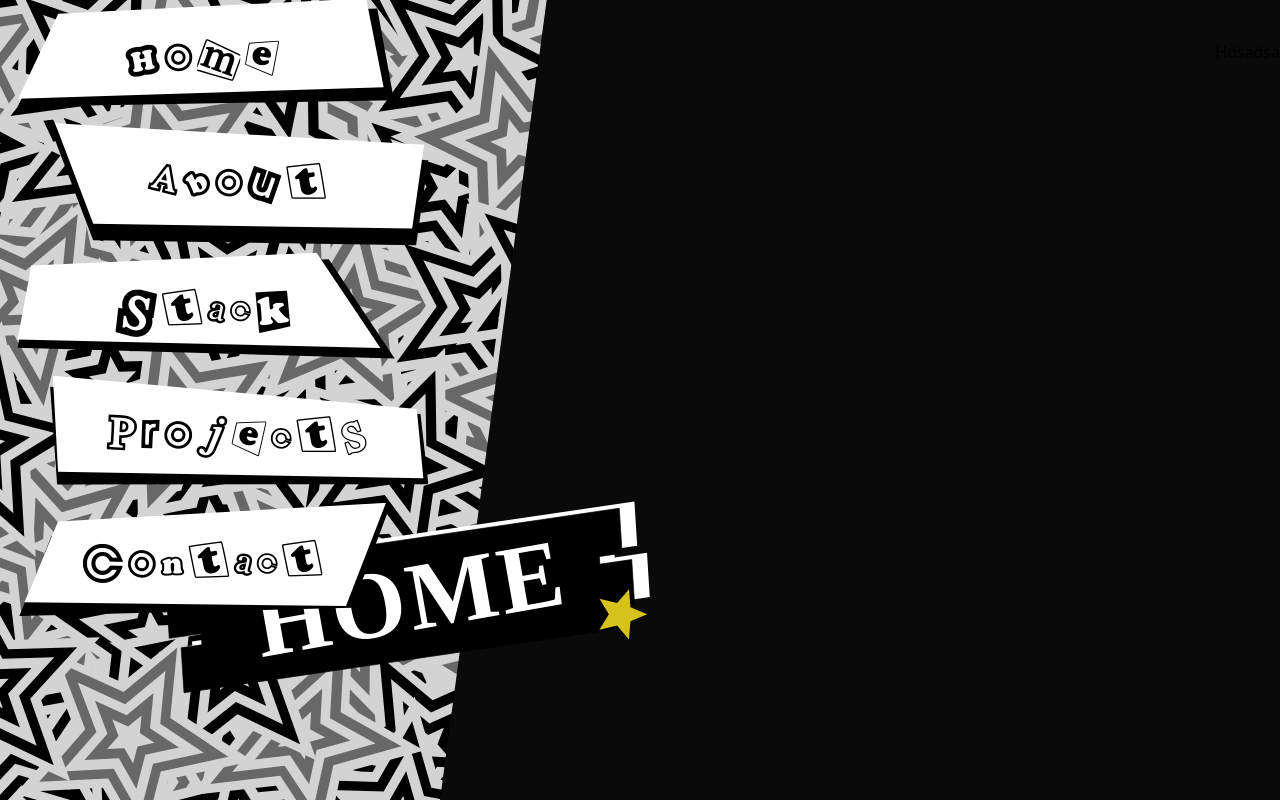
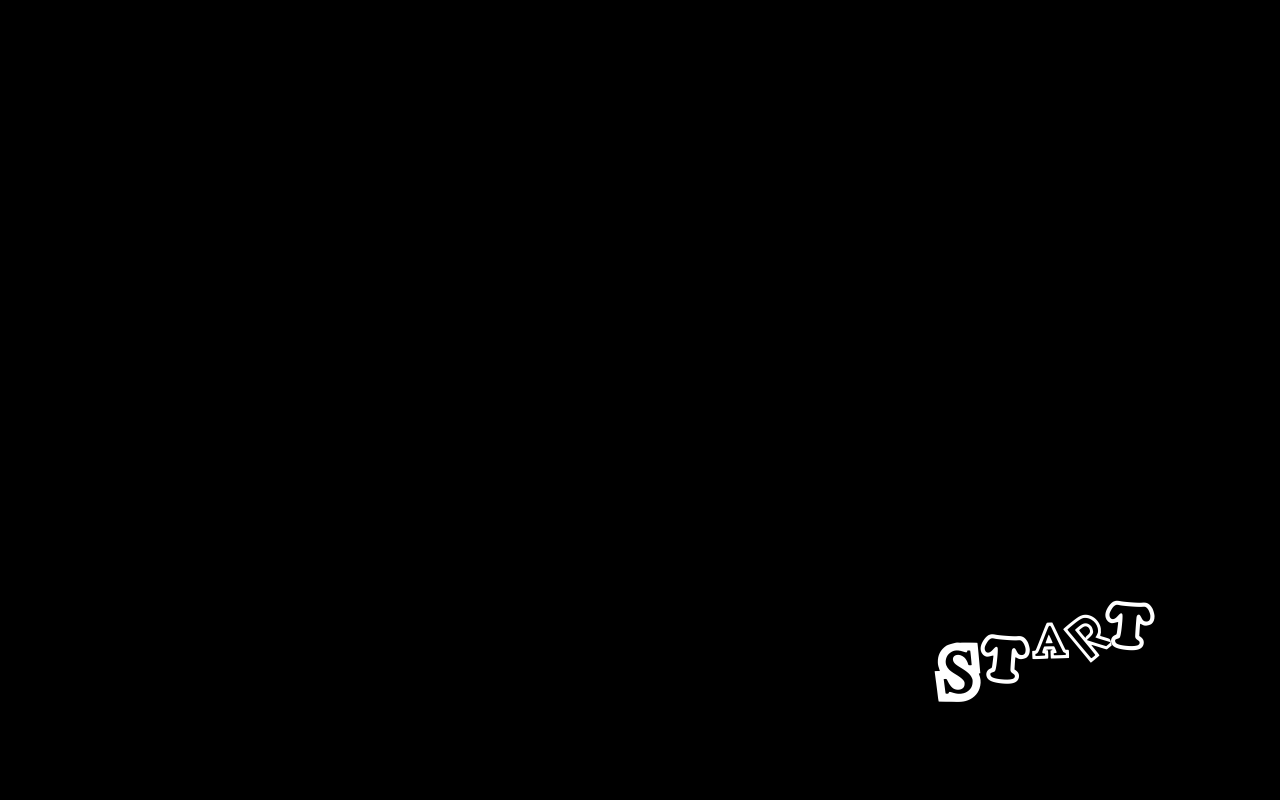
Before and after one commit to kmk00/persona-portfolio, a Nuxt app: page / in a window 1280 px wide. Built offline with nearby package versions, Linux system fonts and the light colour scheme.

Commit message:
Create Start Page

```diff
--- /dev/null
+++ b/components/StartPage.vue
@@ -0,0 +1,26 @@
+<script setup>
+const startPage = useStartPage();
+</script>
+
+<template>
+  <div
+    v-if="startPage.isOpen"
+    class="fixed w-screen h-screen bg-black justify-center text-white items-center md:justify-end md:items-end flex"
+  >
+    <div class="group md:mr-20 md:mb-20 relative">
+      <img
+        class="hidden group-hover:block absolute"
+        src="~/assets/shapes/start-rect2.svg"
+      />
+      <button
+        @click="startPage.toggle"
+        class="font-prototype rotate-[-15deg] p-5 m-5 text-6xl"
+      >
+        S<span class="group-hover:text-black">T</span>A<span
+          class="group-hover:text-black"
+          >R</span
+        >T
+      </button>
+    </div>
+  </div>
+</template>
--- a/layouts/default.vue
+++ b/layouts/default.vue
@@ -4,5 +4,6 @@
     <Container>
       <slot />
     </Container>
+    <StartPage />
   </div>
 </template>
--- /dev/null
+++ b/stores/StartPage.ts
@@ -0,0 +1,10 @@
+export const useStartPage = defineStore("startPage", {
+  state: () => ({
+    isOpen: true,
+  }),
+  actions: {
+    toggle() {
+      this.isOpen = !this.isOpen;
+    },
+  },
+});
```
Also changed, not shown: assets/shapes/start-rect.svg (added), assets/shapes/start-rect2.svg (added).
